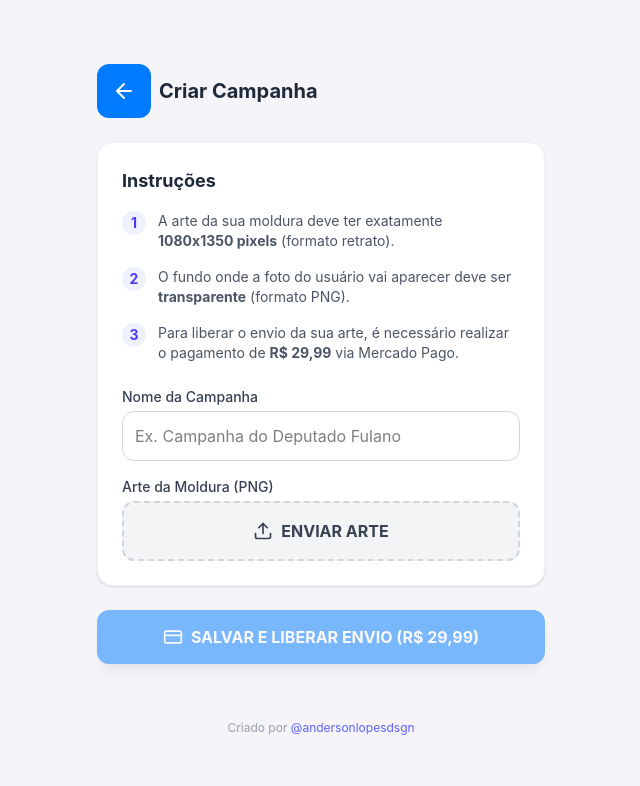
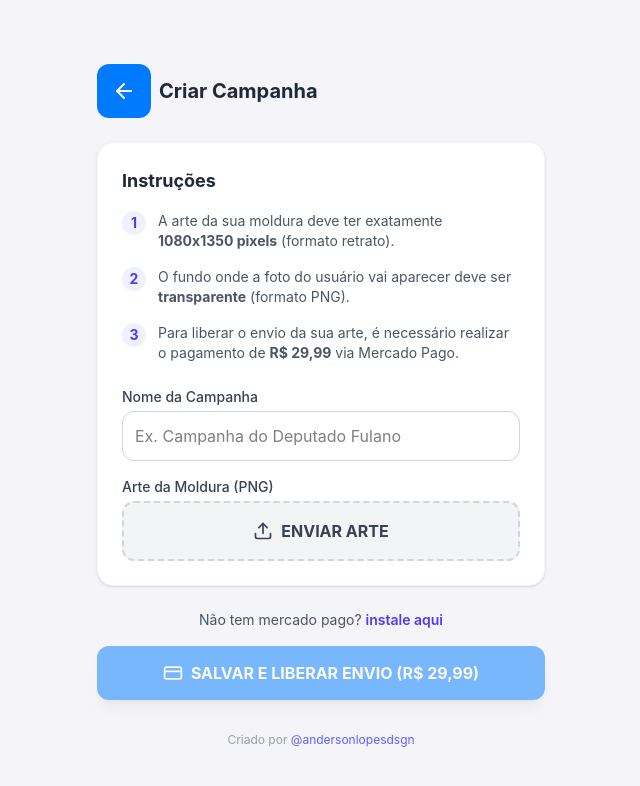
Before and after one commit to lopesanders/campanhas, a React (Vite) app: page / in a window 1280 px wide. Both pictures are taken after a click on the button "CRIAR CAMPANHA". Shown: the top 786 px of the page, without its empty margins (319-959 px from the left). Built offline with nearby package versions, Linux system fonts and the light colour scheme.

Commit message:
Add files via upload

```diff
--- a/src/App.tsx
+++ b/src/App.tsx
@@ -504,6 +504,20 @@ export default function App() {
         </div>
       </div>
 
+      <div className="w-full text-center mb-4">
+        <p className="text-sm text-gray-600">
+          Não tem mercado pago?{' '}
+          <a
+            href="https://mpago.li/1STZWxi"
+            target="_blank"
+            rel="noopener noreferrer"
+            className="text-indigo-600 font-semibold hover:underline"
+          >
+            instale aqui
+          </a>
+        </p>
+      </div>
+
       <button
         onClick={createCampaign}
         disabled={isPaying || !campaignName || !campaignFrameBase64}
```
